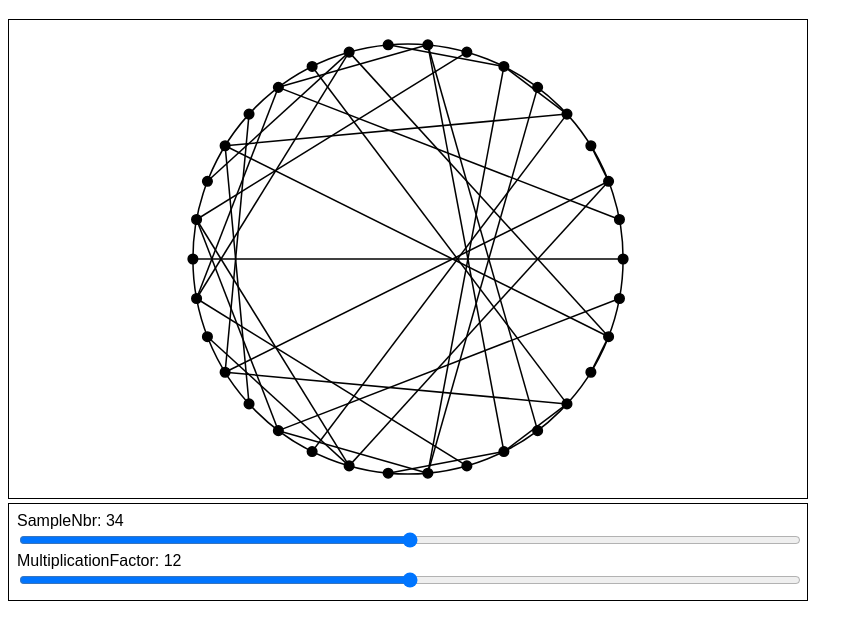
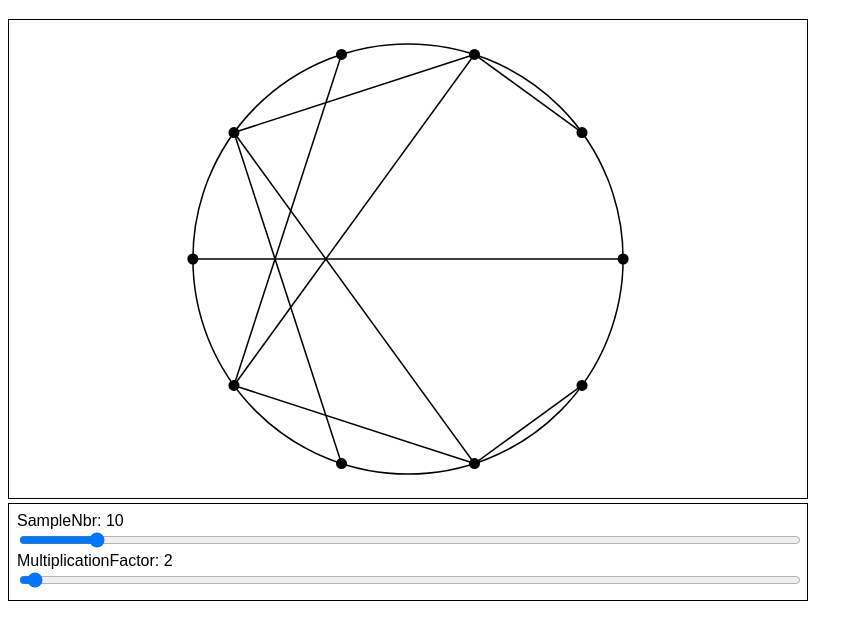
Before and after one commit to jlg-formation/tsr-mai-2022, a website built with webpack: page front/src/index.html in a window 1280 px wide. Shown: the part 61-700 px from the top of the page, without its empty margins (0-863 px from the left). Built offline with nearby package versions, Linux system fonts and the light colour scheme.

Commit message:
dev: initConfig

```diff
--- a/front/src/Command.ts
+++ b/front/src/Command.ts
@@ -1,9 +1,26 @@
 import { Config } from "./Config";
 
 export class Command {
-  constructor(private config: Config) {}
+  constructor(private config: Config) {
+    this.applyConfig();
+  }
+
+  applyConfig() {
+    this.setInput("sampleNbr");
+    this.setInput("multiplicationFactor");
+  }
 
   onUpdate(callback: (newConfig: Config) => void) {
     console.log("onUpdate");
   }
+
+  setInput(key: keyof Config) {
+    // recuperer le text html (la ou il y a le nombre)
+    const elt = document.querySelector(`div.command label.${key} span`);
+    elt.innerHTML = this.config[key] + "";
+    const input = document.querySelector(
+      `div.command label.${key} input`
+    ) as HTMLInputElement;
+    input.value = this.config[key] + "";
+  }
 }
--- a/front/src/index.html
+++ b/front/src/index.html
@@ -14,13 +14,13 @@
       <g class="lines"></g>
     </svg>
     <div class="command">
-      <label>
-        <div>SampleNbr: 34</div>
-        <input type="range" />
+      <label class="sampleNbr">
+        <div>SampleNbr: <span>34</span></div>
+        <input type="range" min="1" max="100" step="1" />
       </label>
-      <label>
-        <div>MultiplicationFactor: 12</div>
-        <input type="range" />
+      <label class="multiplicationFactor">
+        <div>MultiplicationFactor: <span>12</span></div>
+        <input type="range" min="1" max="100" step="1" />
       </label>
     </div>
   </body>
--- a/front/src/main.ts
+++ b/front/src/main.ts
@@ -3,17 +3,15 @@ import "./style.css";
 import { VisualMultiplicator } from "./VisualMultiplicator";
 
 const main = () => {
+  const initialConfig = {
+    sampleNbr: 10,
+    multiplicationFactor: 2,
+  };
   const visualMultiplicator = new VisualMultiplicator();
-  visualMultiplicator.setConfig({
-    sampleNbr: 34,
-    multiplicationFactor: 12,
-  });
+  visualMultiplicator.setConfig(initialConfig);
   visualMultiplicator.draw();
 
-  const command = new Command({
-    sampleNbr: 10,
-    multiplicationFactor: 2,
-  });
+  const command = new Command(initialConfig);
   command.onUpdate((config) => {
     visualMultiplicator.setConfig(config);
     visualMultiplicator.draw();
```
